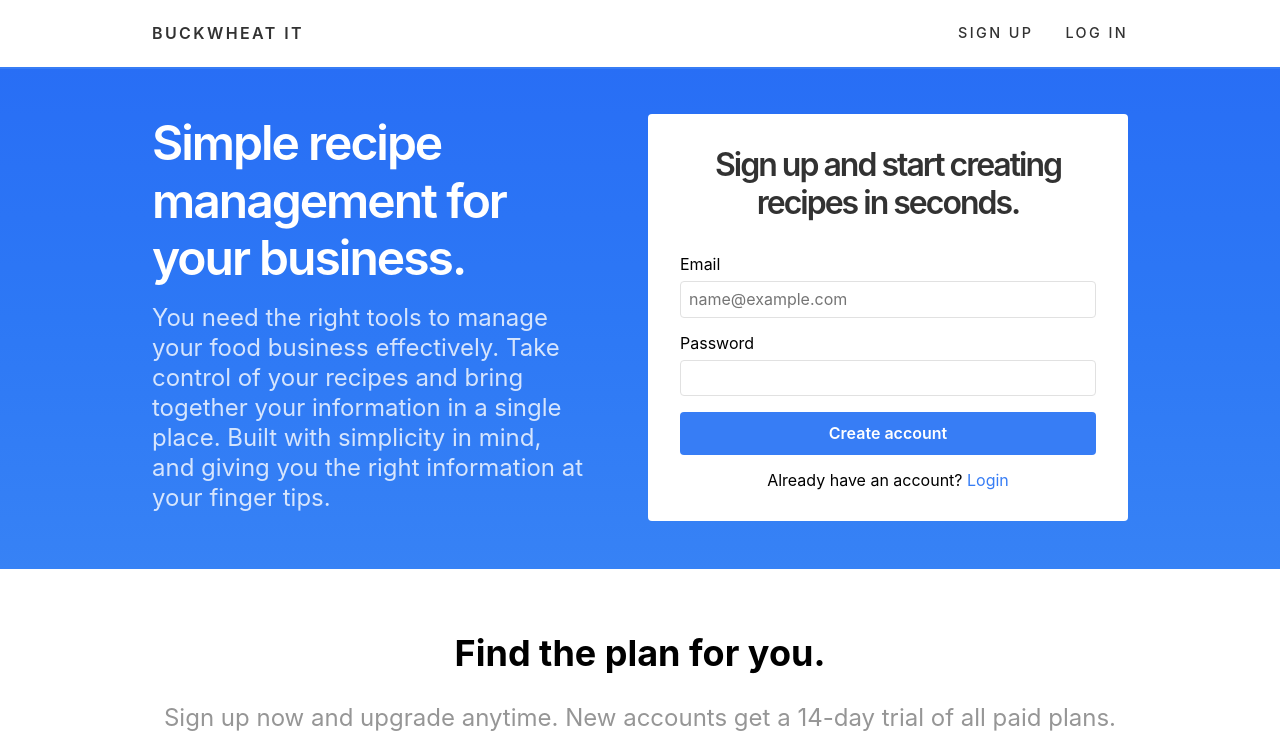
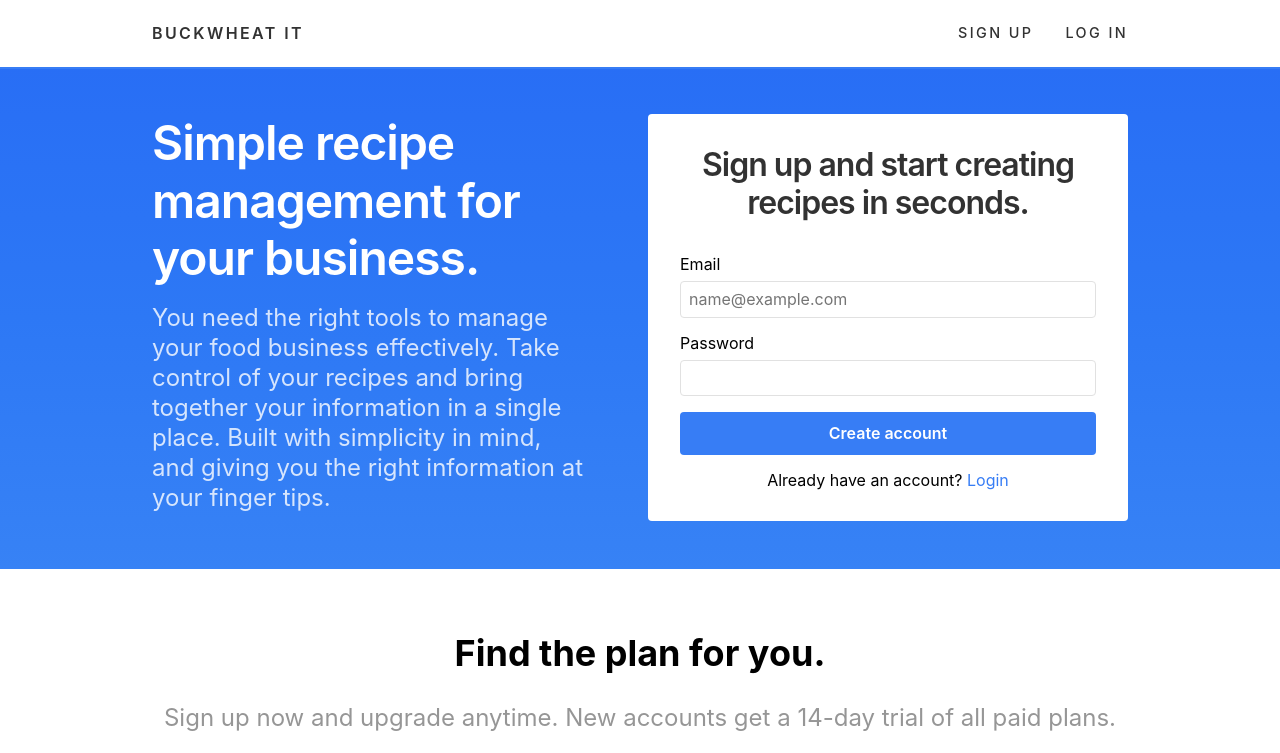
Before and after one commit to nmtmason/build-a-product-landing-page, a website: page index.html in a window 1280 px wide. Shown: the top 753 px of the page. Drawn offline with Linux system fonts and the light colour scheme.

Commit message:
Drop letter spacing for main headings

```diff
--- a/css/style.css
+++ b/css/style.css
@@ -95,7 +95,7 @@ html {
   margin: 0;
   font-size: 3rem;
   font-weight: 600;
-  letter-spacing: -2px;
+  letter-spacing: -1px;
   line-height: 1.2;
   color: rgb(255, 255, 255);
 }
@@ -119,7 +119,7 @@ html {
 .sign-up__title {
   font-size: 2rem;
   font-weight: 600;
-  letter-spacing: -2px;
+  letter-spacing: -1px;
   line-height: 1.2;
   text-align: center;
   color: rgb(50, 50, 50);
```
